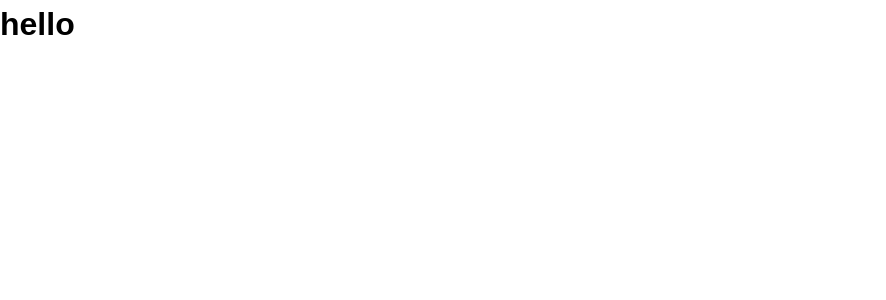
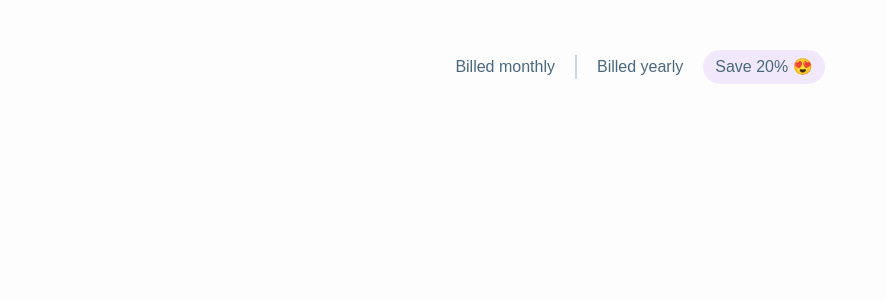
Before and after one commit to rayan2228/arraytics, a React (Vite) app in the folder problem 1/: page / in a window 1280 px wide. Shown: the top 300 px of the page, without its empty margins (0-886 px from the left). Built offline with nearby package versions, Linux system fonts and the light colour scheme.

Commit message:
too many change ..by mistake i installed style components not emotion/styled ..now i fix the problem

```diff
--- a/problem 1/package.json
+++ b/problem 1/package.json
@@ -10,11 +10,13 @@
     "preview": "vite preview"
   },
   "dependencies": {
+    "@emotion/css": "^11.13.5",
+    "@emotion/react": "^11.13.5",
+    "@emotion/styled": "^11.13.5",
     "@reduxjs/toolkit": "^2.3.0",
     "react": "^18.3.1",
     "react-dom": "^18.3.1",
-    "react-redux": "^9.1.2",
-    "styled-components": "^6.1.13"
+    "react-redux": "^9.1.2"
   },
   "devDependencies": {
     "@eslint/js": "^9.13.0",
--- a/problem 1/src/App.jsx
+++ b/problem 1/src/App.jsx
@@ -1,11 +1,7 @@
-import { Container } from "./styleComponent";
+import PricingContainer from "./components/pricing/PricingContainer";
 
 function App() {
-  return (
-    <Container>
-      <h1>hello</h1>
-    </Container>
-  );
+  return <PricingContainer />;
 }
 
 export default App;
--- /dev/null
+++ b/problem 1/src/components/pricing/PricingContainer.jsx
@@ -0,0 +1,20 @@
+/** @jsxImportSource @emotion/react */
+import { Container } from "../../styleComponent";
+import PricingInfo from "./PricingInfo";
+import { css } from "@emotion/react";
+
+const PricingContainer = () => {
+  return (
+    <Container>
+      <div
+        css={css`
+          margin-top: 50px;
+        `}
+      >
+        <PricingInfo />
+      </div>
+    </Container>
+  );
+};
+
+export default PricingContainer;
--- /dev/null
+++ b/problem 1/src/components/pricing/PricingInfo.jsx
@@ -0,0 +1,59 @@
+/** @jsxImportSource @emotion/react */
+import { Flex, Button } from "../../styleComponent";
+import { useSelector } from "react-redux";
+import { css } from "@emotion/react";
+const PricingInfo = () => {
+  const {
+    plansData: { plansInfo },
+    billingType,
+  } = useSelector((state) => state.pricingPlan);
+
+  return (
+    <Flex justifyContent="center" gap="20px" alignItems="center">
+      {Object.keys(plansInfo).map((key, index) => (
+        <div
+          key={key}
+          css={
+            index === 0 &&
+            css`
+              border-right: 2px solid #c6d7e3;
+            `
+          }
+        >
+          <Button
+            fontSize="16px"
+            fontWeight="400"
+            color="#49687e"
+            padding="0 20px 0px 0px"
+          >
+            {plansInfo[key].title}
+          </Button>
+          {plansInfo[key].sub_title && (
+            <Button
+              fontSize="16px"
+              fontWeight="400"
+              color="#49687e"
+              padding="0 20px 0px 0px"
+            >
+              {plansInfo[key].sub_title}
+            </Button>
+          )}
+          {plansInfo[key].discount && (
+            <Button
+              fontSize="16px"
+              fontWeight="400"
+              color="#49687e"
+              backgroundColor="#f1e9fb"
+              padding="5px 12px"
+              borderRadius="40px"
+            >
+              {plansInfo[key].discount}
+            </Button>
+          )}
+        </div>
+      ))}
+    </Flex>
+  );
+};
+
+export default PricingInfo;
--- a/problem 1/src/index.css
+++ b/problem 1/src/index.css
@@ -67,10 +67,13 @@ select {
 @import url('https://fonts.googleapis.com/css2?family=Rubik:ital,wght@0,300..900;1,300..900&display=swap');
 /* import google font */
 
-/* set the root font */
+/* set the root css */
 :root {
     font-family: "Rubik", sans-serif;
     font-optical-sizing: auto;
     font-weight: 400;
     font-style: normal;
+    background-color: #fefdfe;
 }
+
+/* set the root css  */
--- a/problem 1/src/main.jsx
+++ b/problem 1/src/main.jsx
@@ -1,3 +1,4 @@
+
 import { StrictMode } from "react";
 import { createRoot } from "react-dom/client";
 import "./index.css";
--- a/problem 1/src/styleComponent/index.js
+++ b/problem 1/src/styleComponent/index.js
@@ -1,35 +1,46 @@
-import styled from "styled-components"
+import styled from "@emotion/styled";
+
 const Container = styled.div`
-    max-width:1320px;
-    margin:auto
+  max-width: 1320px;
+  margin: auto;
 `;
 
 const Grid = styled.div`
-    display:grid,
-    grid-template-columns:${({ templateColumns }) => templateColumns};
-    grid-template-rows:${({ templateRows }) => templateRows};
-    gap:${({ gap }) => gap};
-`
+  display: grid;
+  grid-template-columns: ${({ templateColumns }) => templateColumns};
+  grid-template-rows: ${({ templateRows }) => templateRows};
+  gap: ${({ gap }) => gap};
+`;
+
 const Flex = styled.div`
-    display:flex;
-    align-items:${({ alignItems }) => alignItems};
-    justify-content:${({ justifyContent }) => justifyContent};
-    flex-wrap:${({ flexWrap }) => flexWrap};
-    gap:${({ gap }) => gap};
-    flex-direction:${({ flexDirection }) => flexDirection};
-`
+  display: flex;
+  align-items: ${({ alignItems }) => alignItems};
+  justify-content: ${({ justifyContent }) => justifyContent};
+  flex-wrap: ${({ flexWrap }) => flexWrap};
+  gap: ${({ gap }) => gap};
+  flex-direction: ${({ flexDirection }) => flexDirection};
+`;
+
 const Button = styled.button`
-    background-color:${({ backgroundColor }) => backgroundColor};
-    color:${({ color }) => color};
-    border-radius:${({ borderRadius }) => borderRadius};
-    padding:${({ padding }) => padding};
-    border:${({ border }) => border};
-`
+  background-color: ${({ backgroundColor }) => backgroundColor || "transparent"};
+  color: ${({ color }) => color};
+  border-radius: ${({ borderRadius }) => borderRadius};
+  padding: ${({ padding }) => padding};
+  border: ${({ border }) => border || "none"};
+  font-weight: ${({ fontWeight }) => fontWeight};
+  font-size: ${({ fontSize }) => fontSize || "14px"};
+  text-align: ${({ textAlign }) => textAlign};
+  cursor: ${({ cursor }) => cursor || "pointer"};
+  margin: ${({ margin }) => margin};
+`;
+
 const Title = styled.h2`
-    font-size:${({ fontSize }) => fontSize};
-    color:${({ color }) => color};
-    font-weight:${({ fontWeight }) => fontWeight};
-    text-align:${({ textAlign }) => textAlign};
-`
+  font-size: ${({ fontSize }) => fontSize || "14px"};
+  color: ${({ color }) => color};
+  font-weight: ${({ fontWeight }) => fontWeight};
+  text-align: ${({ textAlign }) => textAlign};
+`;
 
-export { Container, Grid, Flex, Button, Title }
+
+
+export { Container, Grid, Flex, Button, Title };
```
Also changed, not shown: problem 1/eslint.config.js (+7 -1 lines), 2 other files (tests, documents, lock files or other folders).
